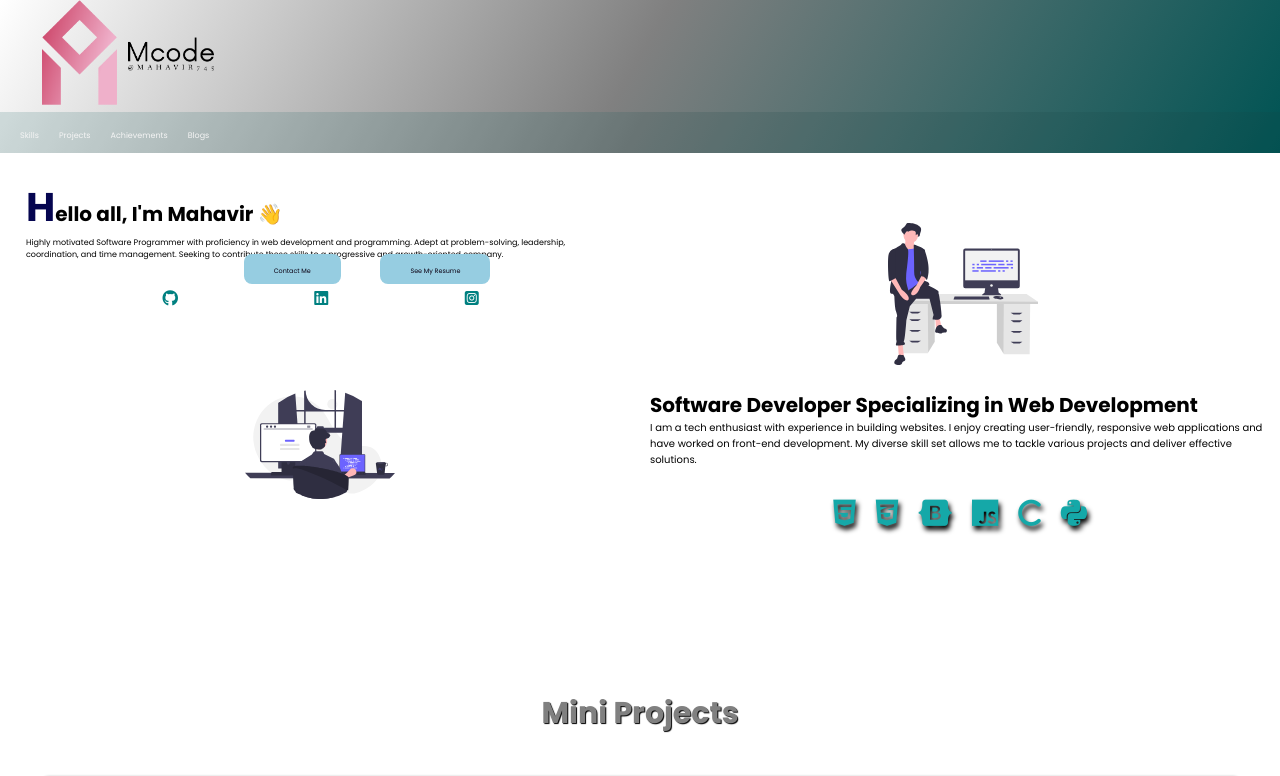
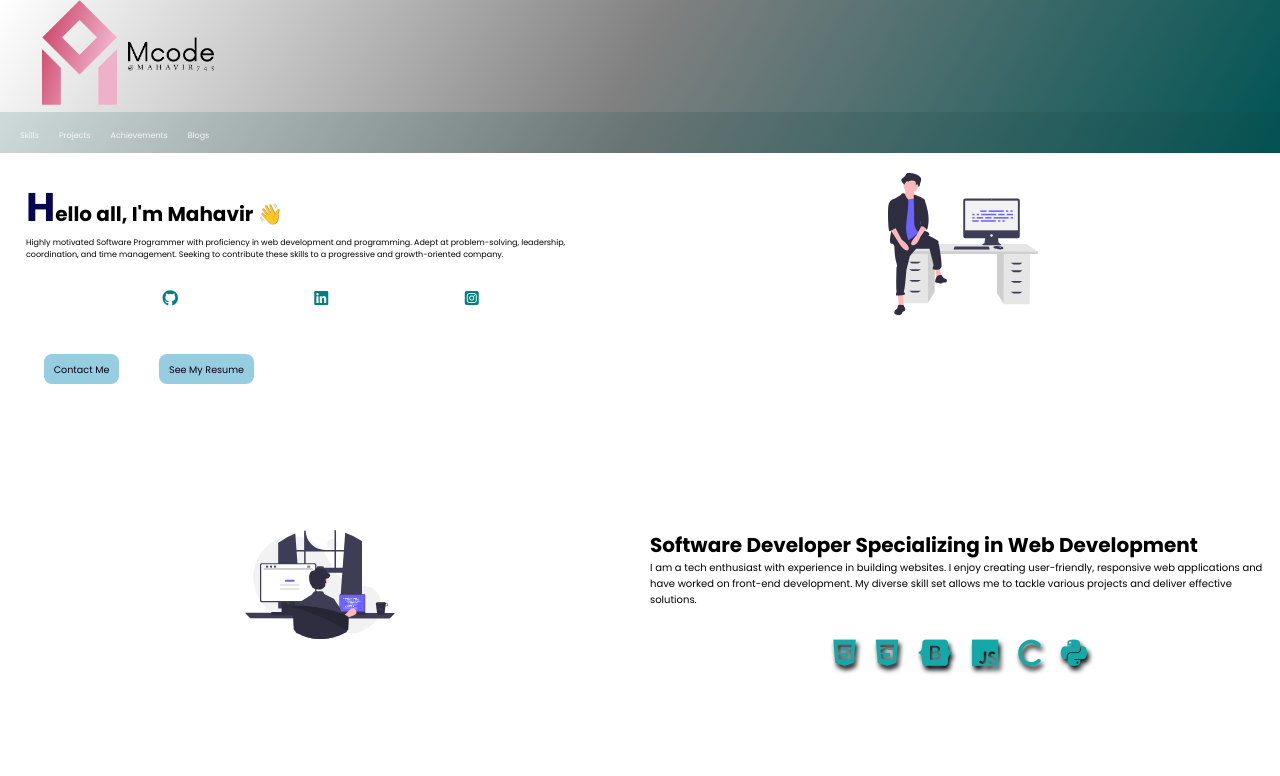
Before and after one commit to Mahavir745/Portfolio, a plain HTML site: page index.html in a window 1280 px wide. Shown: the top 776 px of the page. Drawn offline with Linux system fonts and the light colour scheme.

Commit message:
file upload

```diff
--- a/style.css
+++ b/style.css
@@ -536,12 +536,9 @@ header{
     }
     #buttons{
       /* border: 1px solid red; */
-      height: 20px;
+      height: 10px;
 
       button{
-        position: relative;
-        top: -100px;
-        left: 200px;
         padding:5px 10px;
         margin: 3%;
         border: none;
@@ -550,8 +547,8 @@ header{
       }
       button a{
         color: rgb(11, 0, 19);
-        padding:5px 20px;
-        font-size: .4rem;
+        padding:5px 0px;
+        font-size: .6rem;
         background-color: var(--combine-btn-link2);
       }
     }
@@ -560,14 +557,13 @@ header{
     /* border: 1px solid red; */
     img{
     width: 150px;
-    position: relative;
-    top: 50px;
 
   }
 }
 }
 
 #section2{
+    margin-top: 150px;
     display: grid;
     grid-template-columns: repeat(2,1fr);
   .section2-child{
```
